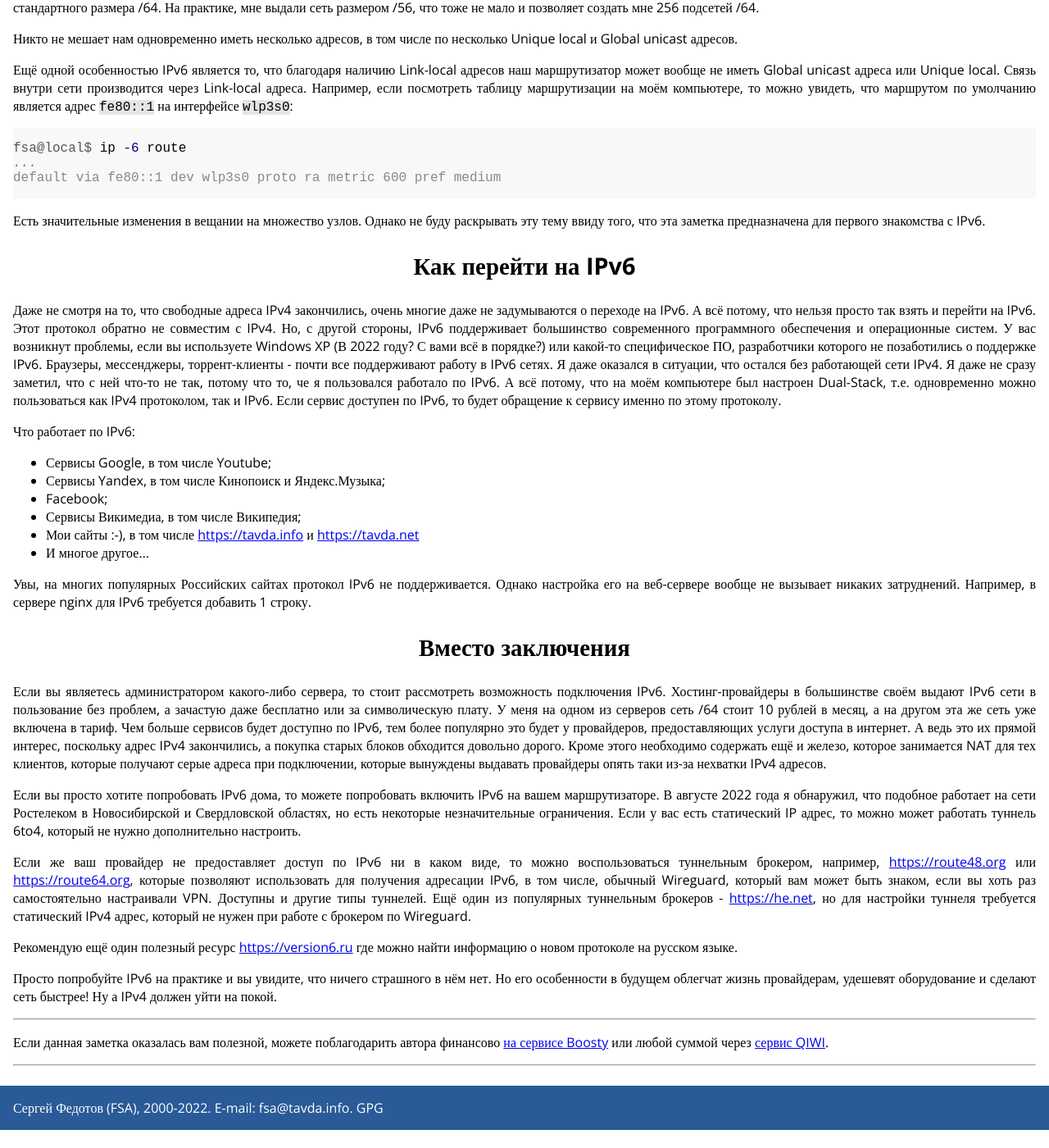
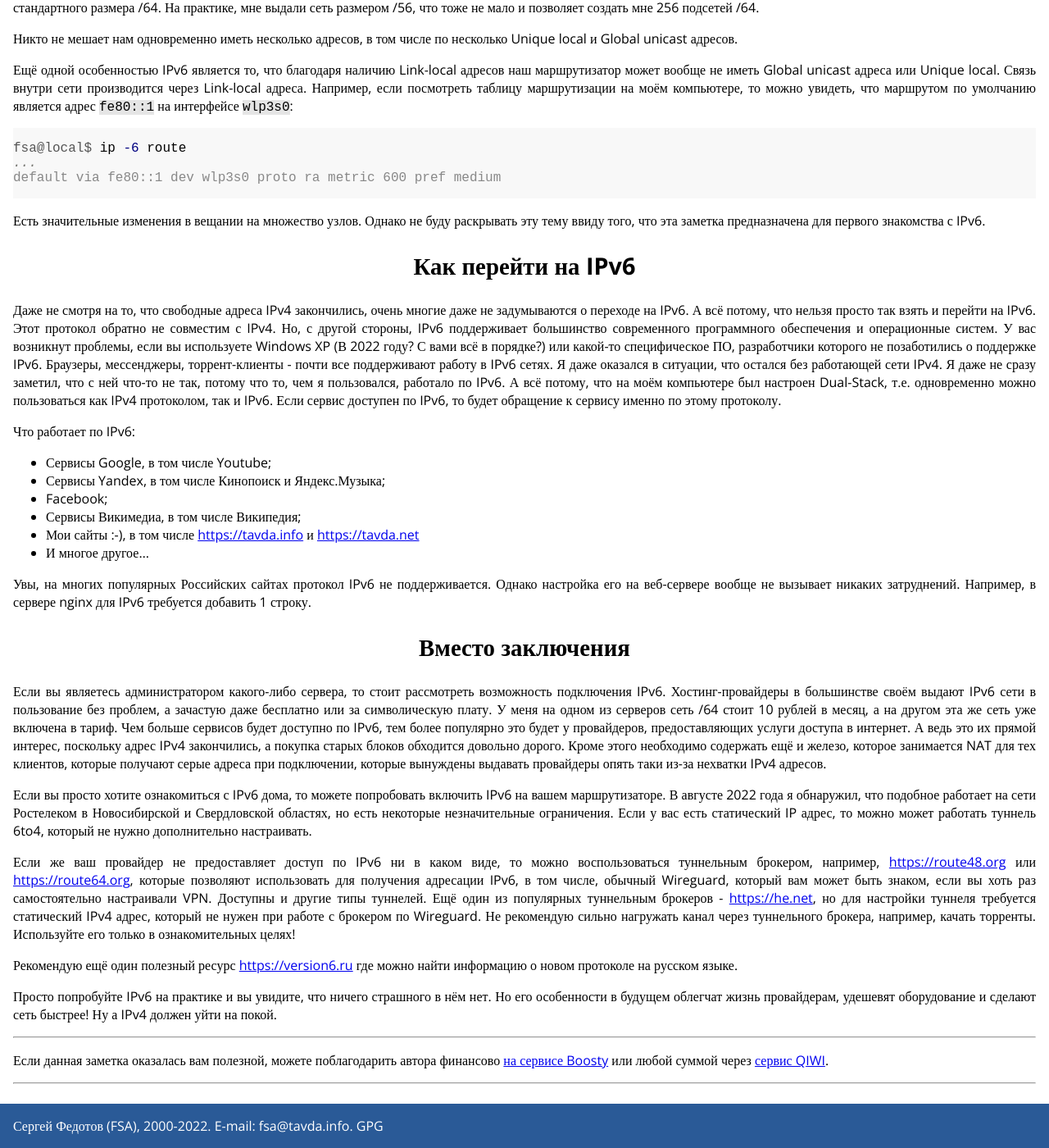
Before and after one commit to fsa/site, a Jekyll site: the page built from _posts/2022-08-29-ipv6.md, in a window 1280 px wide and 1400 px high, scrolled down 1301 px. Shown: the whole window at 82% size. Built offline with Jekyll 4.4.1, drawn with Linux system fonts in a browser that asks for light colours; comment, search, counter and statistics services are not loaded; before the commit the page ends 2679 px from its top, so only the background shows below that.

Commit message:
Исправление ошибок в заметке про IPv6, небольшие доработки

```diff
--- a/_posts/2022-08-29-ipv6.md
+++ b/_posts/2022-08-29-ipv6.md
@@ -43,7 +43,7 @@ default via fe80::1 dev wlp3s0 proto ra metric 600 pref medium
 
 ## Как перейти на IPv6
 
-Даже не смотря на то, что свободные адреса IPv4 закончились, очень многие даже не задумываются о переходе на IPv6. А всё потому, что нельзя просто так взять и перейти на IPv6. Этот протокол обратно не совместим с IPv4. Но, с другой стороны, IPv6 поддерживает большинство современного программного обеспечения и операционные систем. У вас возникнут проблемы, если вы используете Windows XP (В 2022 году? С вами всё в порядке?) или какой-то специфическое ПО, разработчики которого не позаботились о поддержке IPv6. Браузеры, мессенджеры, торрент-клиенты - почти все поддерживают работу в IPv6 сетях. Я даже оказался в ситуации, что остался без работающей сети IPv4. Я даже не сразу заметил, что с ней что-то не так, потому что то, че я пользовался работало по IPv6. А всё потому, что на моём компьютере был настроен Dual-Stack, т.е. одновременно можно пользоваться как IPv4 протоколом, так и IPv6. Если сервис доступен по IPv6, то будет обращение к сервису именно по этому протоколу.
+Даже не смотря на то, что свободные адреса IPv4 закончились, очень многие даже не задумываются о переходе на IPv6. А всё потому, что нельзя просто так взять и перейти на IPv6. Этот протокол обратно не совместим с IPv4. Но, с другой стороны, IPv6 поддерживает большинство современного программного обеспечения и операционные систем. У вас возникнут проблемы, если вы используете Windows XP (В 2022 году? С вами всё в порядке?) или какой-то специфическое ПО, разработчики которого не позаботились о поддержке IPv6. Браузеры, мессенджеры, торрент-клиенты - почти все поддерживают работу в IPv6 сетях. Я даже оказался в ситуации, что остался без работающей сети IPv4. Я даже не сразу заметил, что с ней что-то не так, потому что то, чем я пользовался, работало по IPv6. А всё потому, что на моём компьютере был настроен Dual-Stack, т.е. одновременно можно пользоваться как IPv4 протоколом, так и IPv6. Если сервис доступен по IPv6, то будет обращение к сервису именно по этому протоколу.
 
 Что работает по IPv6:
 
@@ -60,9 +60,9 @@ default via fe80::1 dev wlp3s0 proto ra metric 600 pref medium
 
 Если вы являетесь администратором какого-либо сервера, то стоит рассмотреть возможность подключения IPv6. Хостинг-провайдеры в большинстве своём выдают IPv6 сети в пользование без проблем, а зачастую даже бесплатно или за символическую плату. У меня на одном из серверов сеть /64 стоит 10 рублей в месяц, а на другом эта же сеть уже включена в тариф. Чем больше сервисов будет доступно по IPv6, тем более популярно это будет у провайдеров, предоставляющих услуги доступа в интернет. А ведь это их прямой интерес, поскольку адрес IPv4 закончились, а покупка старых блоков обходится довольно дорого. Кроме этого необходимо содержать ещё и железо, которое занимается NAT для тех клиентов, которые получают серые адреса при подключении, которые вынуждены выдавать провайдеры опять таки из-за нехватки IPv4 адресов.
 
-Если вы просто хотите попробовать IPv6 дома, то можете попробовать включить IPv6 на вашем маршрутизаторе. В августе 2022 года я обнаружил, что подобное работает на сети Ростелеком в Новосибирской и Свердловской областях, но есть некоторые незначительные ограничения. Если у вас есть статический IP адрес, то можно может работать туннель 6to4, который не нужно дополнительно настроить.
+Если вы просто хотите ознакомиться с IPv6 дома, то можете попробовать включить IPv6 на вашем маршрутизаторе. В августе 2022 года я обнаружил, что подобное работает на сети Ростелеком в Новосибирской и Свердловской областях, но есть некоторые незначительные ограничения. Если у вас есть статический IP адрес, то можно может работать туннель 6to4, который не нужно дополнительно настраивать.
 
-Если же ваш провайдер не предоставляет доступ по IPv6 ни в каком виде, то можно воспользоваться туннельным брокером, например, <https://route48.org> или <https://route64.org>, которые позволяют использовать для получения адресации IPv6, в том числе, обычный Wireguard, который вам может быть знаком, если вы хоть раз самостоятельно настраивали VPN. Доступны и другие типы туннелей. Ещё один из популярных туннельным брокеров - <https://he.net>, но для настройки туннеля требуется статический IPv4 адрес, который не нужен при работе с брокером по Wireguard.
+Если же ваш провайдер не предоставляет доступ по IPv6 ни в каком виде, то можно воспользоваться туннельным брокером, например, <https://route48.org> или <https://route64.org>, которые позволяют использовать для получения адресации IPv6, в том числе, обычный Wireguard, который вам может быть знаком, если вы хоть раз самостоятельно настраивали VPN. Доступны и другие типы туннелей. Ещё один из популярных туннельным брокеров - <https://he.net>, но для настройки туннеля требуется статический IPv4 адрес, который не нужен при работе с брокером по Wireguard. Не рекомендую сильно нагружать канал через туннельного брокера, например, качать торренты. Используйте его только в ознакомительных целях!
 
 Рекомендую ещё один полезный ресурс <https://version6.ru> где можно найти информацию о новом протоколе на русском языке.
 
```
